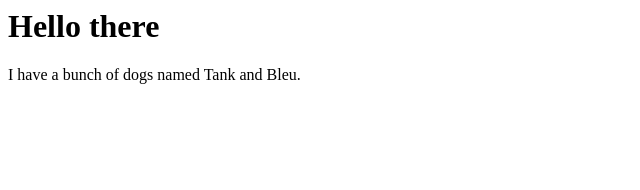
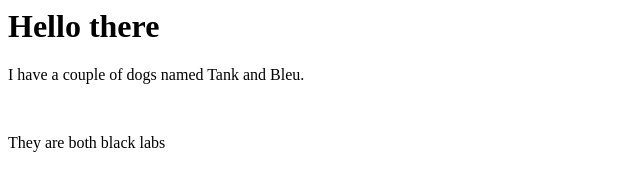
Before and after one commit to nwsanfor24/nwsanfor24.github.io, a plain HTML site: page index.html in a window 1280 px wide. Shown: the whole page, without its empty margins (0-640 px from the left). Drawn offline with Linux system fonts and the light colour scheme.

Commit message:
second commit

```diff
--- a/index.html
+++ b/index.html
@@ -7,7 +7,10 @@
 <h1>Hello there</h1>
 </header>
 <section>
-<p>I have a bunch of dogs named Tank and Bleu.</p>
+<p>I have a couple of dogs named Tank and Bleu.</p>
+<br>
+<p>They are both black labs</p>
+<br>
 </section>
 </body>
 </html>
```
